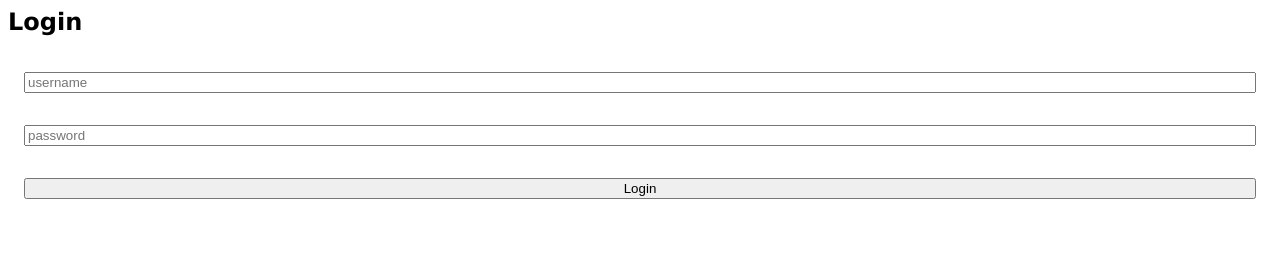
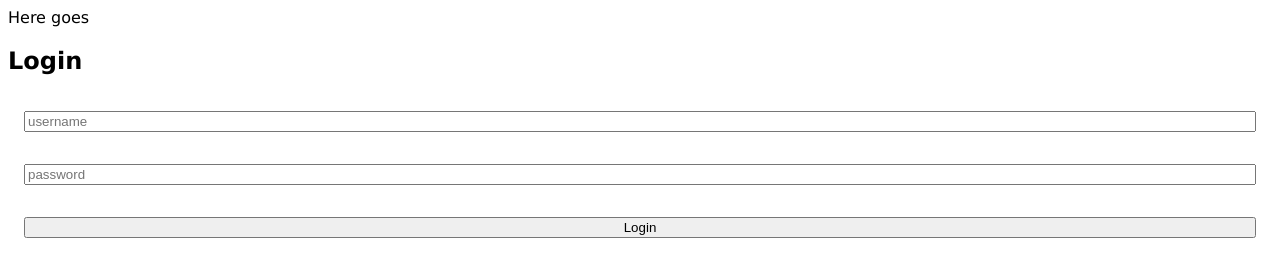
Before and after one commit to 2208-GS-Team-4/Acme-Shopping, a React app: page static/index.html in a window 1280 px wide. Built offline with nearby package versions, Linux system fonts and the light colour scheme.

Commit message:
testHeidi

```diff
--- a/static/index.html
+++ b/static/index.html
@@ -1,10 +1,14 @@
 <html>
+
 <head>
   <title>Acme Shopping</title>
   <script src='/dist/main.js' defer></script>
   <link rel='stylesheet' href='/static/styles.css' />
 </head>
+
 <body>
+  Here goes
   <div id='root'></div>
 </body>
+
 </html>
```
Lines whose indentation alone changed are shown as unchanged.
